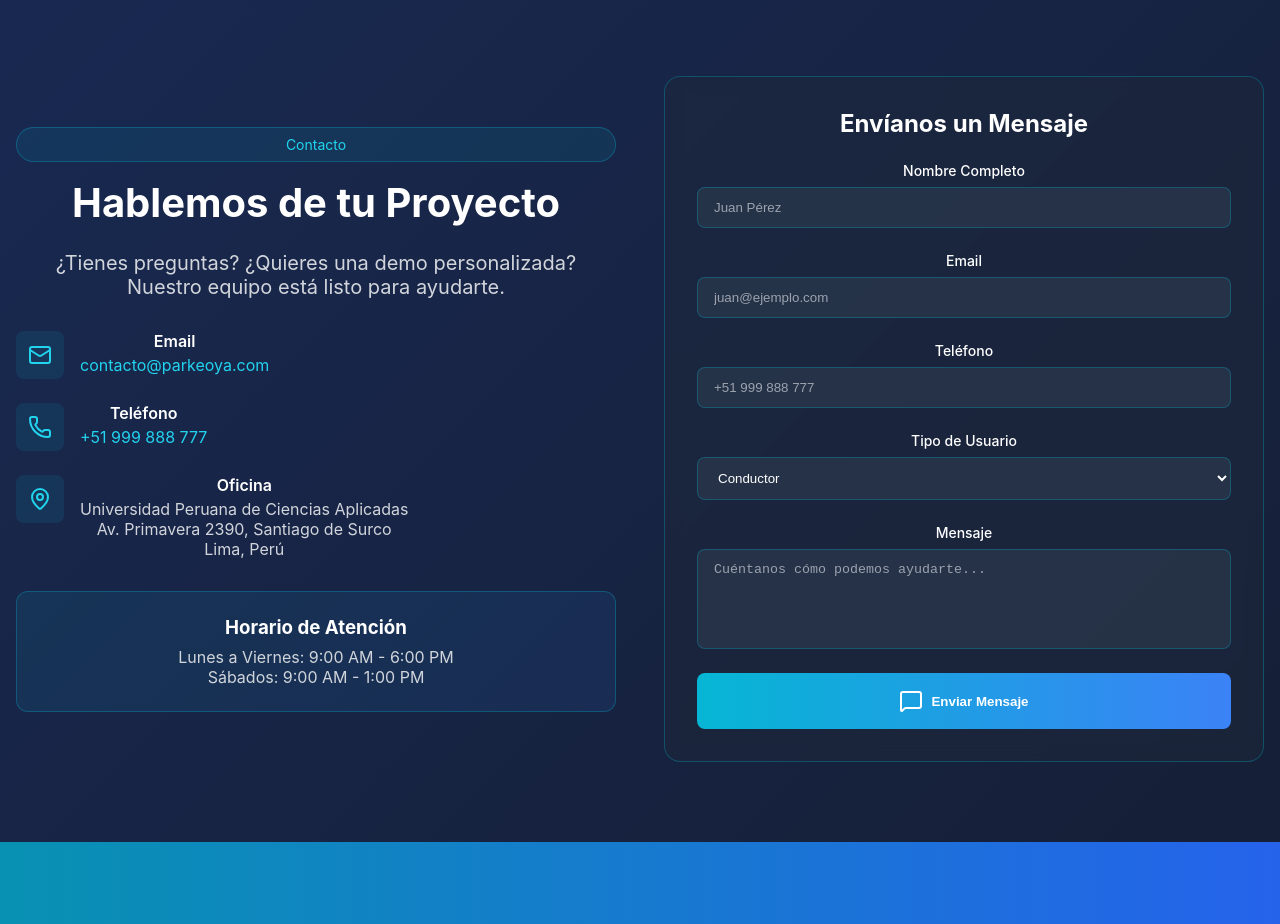
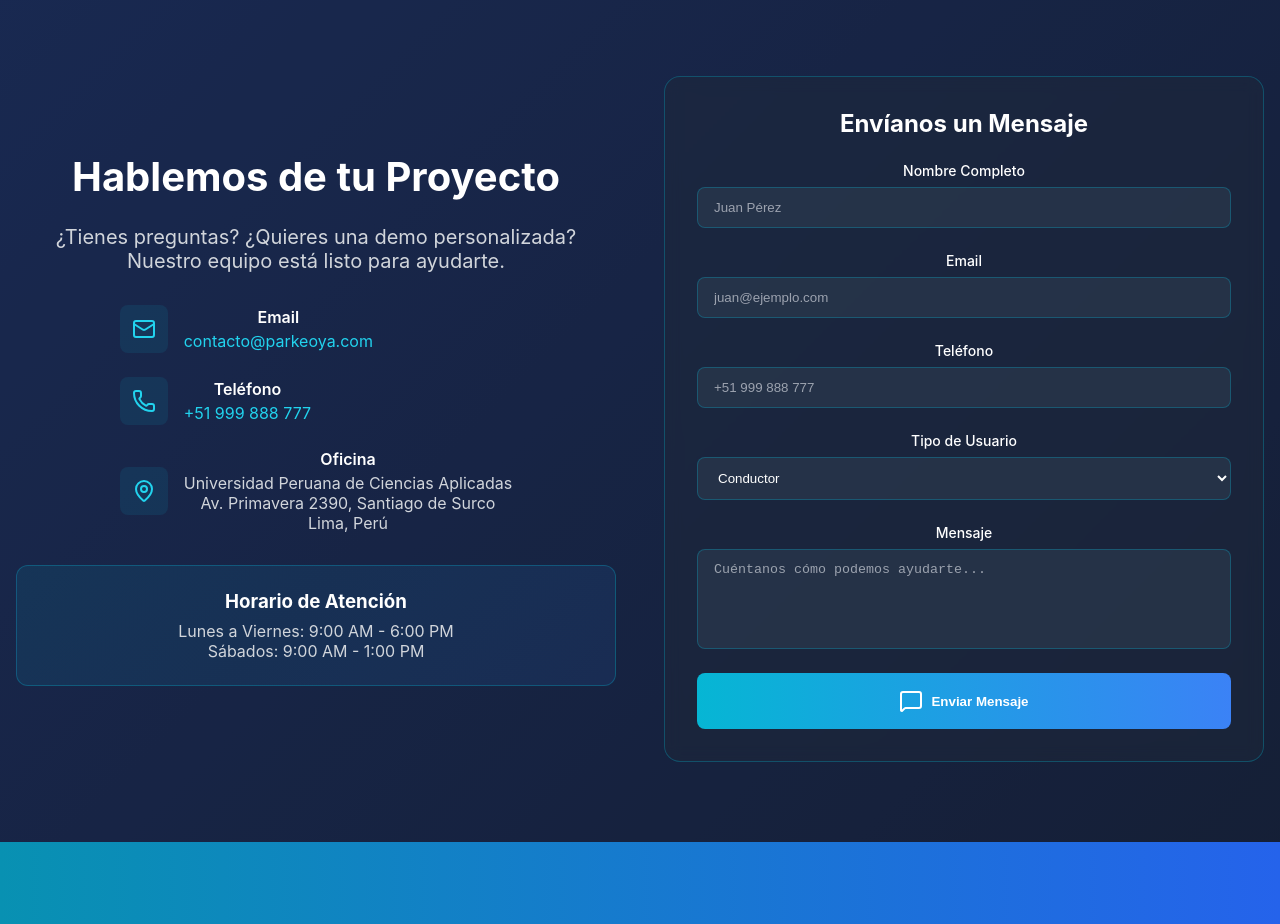
Before and after one commit to Lorem-Ipsum-UPC/Landing-Page, a React (Create React App) app: page / in a window 1280 px wide. Shown: the part 8120-9044 px from the top of the page. Built offline with nearby package versions, Linux system fonts and the light colour scheme.

Commit message:
fix: adjust alignment in contact methods and remove unused badge element from contact section

```diff
--- a/src/components/ParkeoYaLanding.css
+++ b/src/components/ParkeoYaLanding.css
@@ -1531,12 +1531,14 @@
   display: flex;
   flex-direction: column;
   gap: 1.5rem;
+  align-self: anchor-center;
 }
 
 .contact-method {
   display: flex;
-  align-items: flex-start;
+  align-items: center;
   gap: 1rem;
+
 }
 
 .contact-method-icon {
@@ -1559,6 +1561,7 @@
 .contact-method-content {
   display: flex;
   flex-direction: column;
+  align-items: center;
 }
 
 .contact-method-title {
--- a/src/components/ParkeoYaLanding.js
+++ b/src/components/ParkeoYaLanding.js
@@ -739,9 +739,6 @@ const ParkeoYaLanding = () => {
         <div className="section-container">
           <div className="contact-grid">
             <div className="contact-info">
-              <div className="section-badge">
-                {t('contact.badge', 'Contacto')}
-              </div>
               <h2 className="contact-title">{t('contact.title', 'Hablemos de tu Proyecto')}</h2>
               <p className="contact-description">
                 {t('contact.description', '¿Tienes preguntas? ¿Quieres una demo personalizada? Nuestro equipo está listo para ayudarte.')}
```
